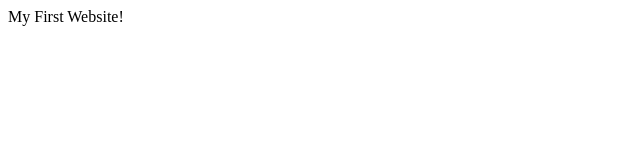
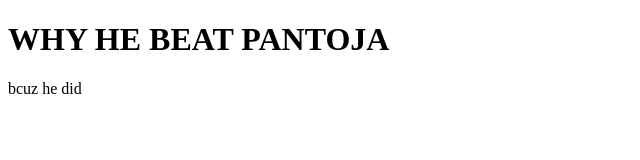
Before and after one commit to cooperbraun13/git_test, a plain HTML site: page html-boilerplate/index.html in a window 1280 px wide. Shown: the whole page, without its empty margins (0-640 px from the left). Drawn offline with Linux system fonts and the light colour scheme.

Commit message:
boilerplate code

```diff
--- a/html-boilerplate/index.html
+++ b/html-boilerplate/index.html
@@ -1,16 +1,12 @@
 <!DOCTYPE html>
-<html>
+<html lang="en">
+    <head>
+        <meta charset="UTF-8">
+        <title>I LOVE ERCEG</title>
+    </head>
 
-
-<head>
-    <meta charset="UTF-8">
-    <title>My First Website</title>
-</head>
-
-
-<body>
-    My First Website!
-</body>
-
-
+    <body>
+        <h1>WHY HE BEAT PANTOJA</h1>
+        <p>bcuz he did</p>
+    </body>
 </html>
```
